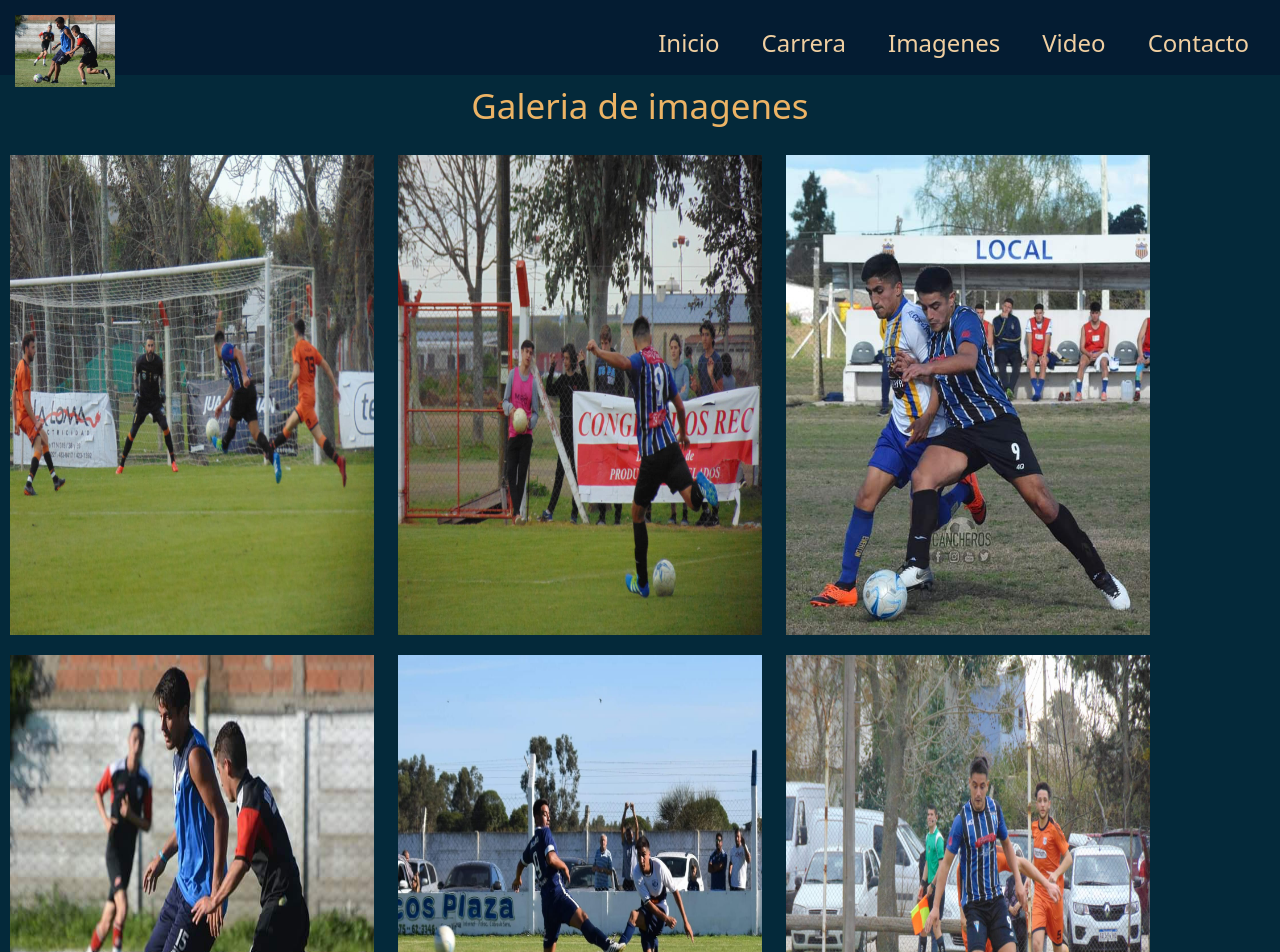
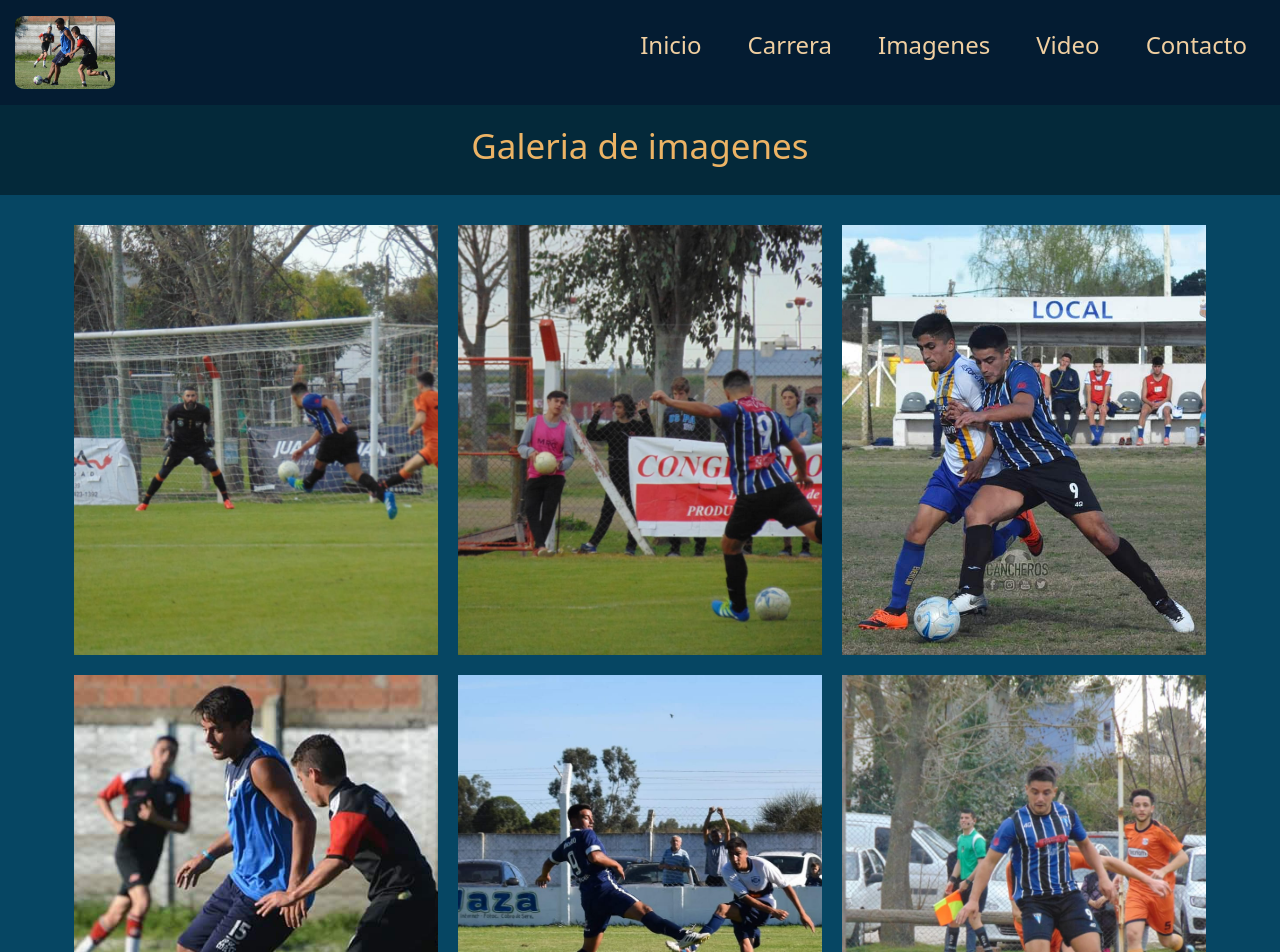
Before and after one commit to Nicooli19/PreEntrega2-Olivera, a plain HTML site: page pages/fotos.html in a window 1280 px wide. Shown: the top 952 px of the page. Drawn offline with nearby package versions, Linux system fonts and the light colour scheme.

Commit message:
mejore el nav y la galeria

```diff
--- a/css/style.css
+++ b/css/style.css
@@ -10,7 +10,7 @@ h1{
 font-size: 35px;
     color: #ECB365;
     text-align: center;
-    padding: 10px;
+    padding: 20px 0;
 }
 
 
@@ -43,31 +43,69 @@ a{
     justify-content: space-between;
     align-items: center;
     padding: 15px;
+    box-sizing:content-box
 }
 
 .nav img{
     width: 100px;
     height: 100%;
     object-fit: cover;
+    border-radius: 10%;
 }
 
 .nav-logo{
     display: flex;
     align-items: center;
     gap: 10px;
+    transition: 0.5s;
+}
+
+.nav-logo:hover{
+    border-radius: 10%;
+    border: 1px solid #f0cfa1;
 }
 
 .nav-list{
     display: flex;
+    align-items: center;
+    justify-content: center;
     gap: 10px;
     font-size: 24px;
+
+}
+
+
+
+.nav-link{
+    color: #f0cfa1;
+    border: 2px solid transparent;
+    transition: 1s;
+}
+
+.nav-link:hover{
+    background-color: #ECB365;
+    color:#041C32;
+    border-radius: 10%;
+    border: 2px solid #04293A;
 
 
 }
 
-.nav-link{
-    color: #f0cfa1;
+
+
+/* CSS INDEX */
+
+.carrusel img{
+    display: flex;
+    flex-direction: row;
+    flex-wrap: wrap;
+    align-items: center;
+    object-fit: cover;
+    object-position: center;
+
+
 }
+
 
 /* CSS CARRERA */
 
@@ -91,7 +129,8 @@ a{
 .card img{
     width: 50%;
     height: 300px;
-    object-fit: contain;
+    object-fit: cover;
+    object-position: center;
 }
 
 .card__body{
@@ -124,10 +163,27 @@ a{
 
 /* CSS FOTOS */
 
-.img-galeria{
-    height: 500px;
+.galeria{
+    background-color: #064663;
+}
+
+
+.fotos{
+    display: flex;
+    flex-direction: row;
+    flex-wrap: wrap;
+    justify-content: center;
+    padding-top: 20px;
+    padding-bottom: 20px;
+}
+.fotos img{
+
+    height: 450px;
     width: 30%;
+    object-fit: cover;
+    object-position: center;
     padding: 10px;
+
 }
 
 
--- a/pages/fotos.html
+++ b/pages/fotos.html
@@ -42,19 +42,20 @@
         <div>
             <h1>Galeria de imagenes</h1>
         </div>
-        <section>
+        <section class="galeria">
 
+                <div class="fotos">
 
-                <img src="../multimedia/imagen/definicion-zurda.jpeg" alt="futbolista pateando al arco"  class="img-galeria">
-                <img src="../multimedia/imagen/centro-derecha.jpeg" alt="futbolista tirando centro"  class="img-galeria">
-                <img src="../multimedia/imagen/disputa-everton.jpeg" alt="futbolista disputando la pelota"  class="img-galeria">
-                <img src="../multimedia/imagen/nacion-river.jpeg" alt="futbolista dando un pase"  class="img-galeria">
-                <img src="../multimedia/imagen/ministerio-presion.jpeg" alt="futbolista presionando"  class="img-galeria">
-                <img src="../multimedia/imagen/ringuelet-9.jpeg" alt="futbolista jugando"  class="img-galeria">
-
-
-
-
+                    <img src="../multimedia/imagen/definicion-zurda.jpeg" alt="futbolista pateando al arco" >
+                    <img src="../multimedia/imagen/centro-derecha.jpeg" alt="futbolista tirando centro" >
+                    <img src="../multimedia/imagen/disputa-everton.jpeg" alt="futbolista disputando la pelota" >
+                    <img src="../multimedia/imagen/nacion-river.jpeg" alt="futbolista dando un pase" >
+                    <img src="../multimedia/imagen/ministerio-presion.jpeg" alt="futbolista presionando" >
+                    <img src="../multimedia/imagen/ringuelet-9.jpeg" alt="futbolista jugando" >
+                    <img src="../multimedia/imagen/pase-al-costado.jpeg" alt="futbolista pasando la pelota">
+                    <img src="../multimedia/imagen/quilmes-alververas.jpeg" alt="futbolista jugando">
+                    <img src="../multimedia/imagen/ringuelet-presion.jpeg" alt="futbolista presionando">
+                </div>
 
         </section>
 
```
Also changed, not shown: index.html (+12 -5 lines).
